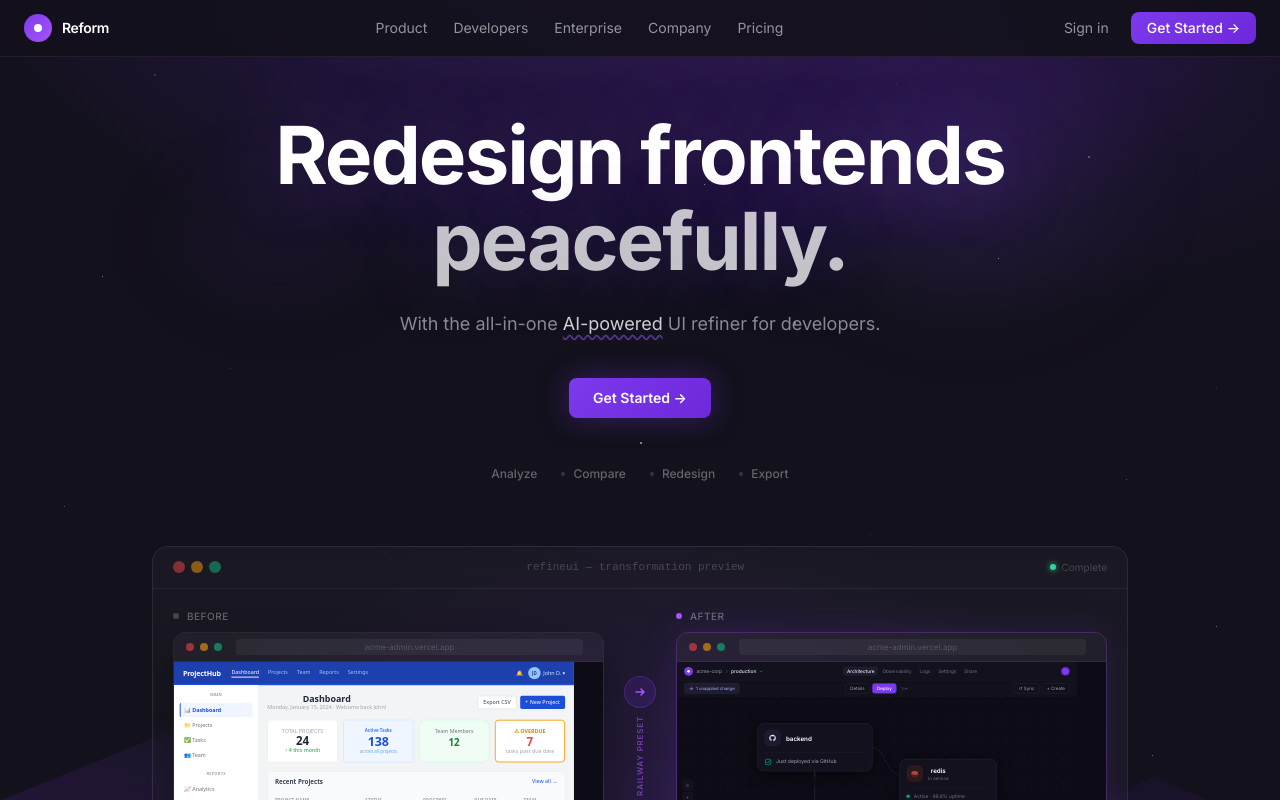
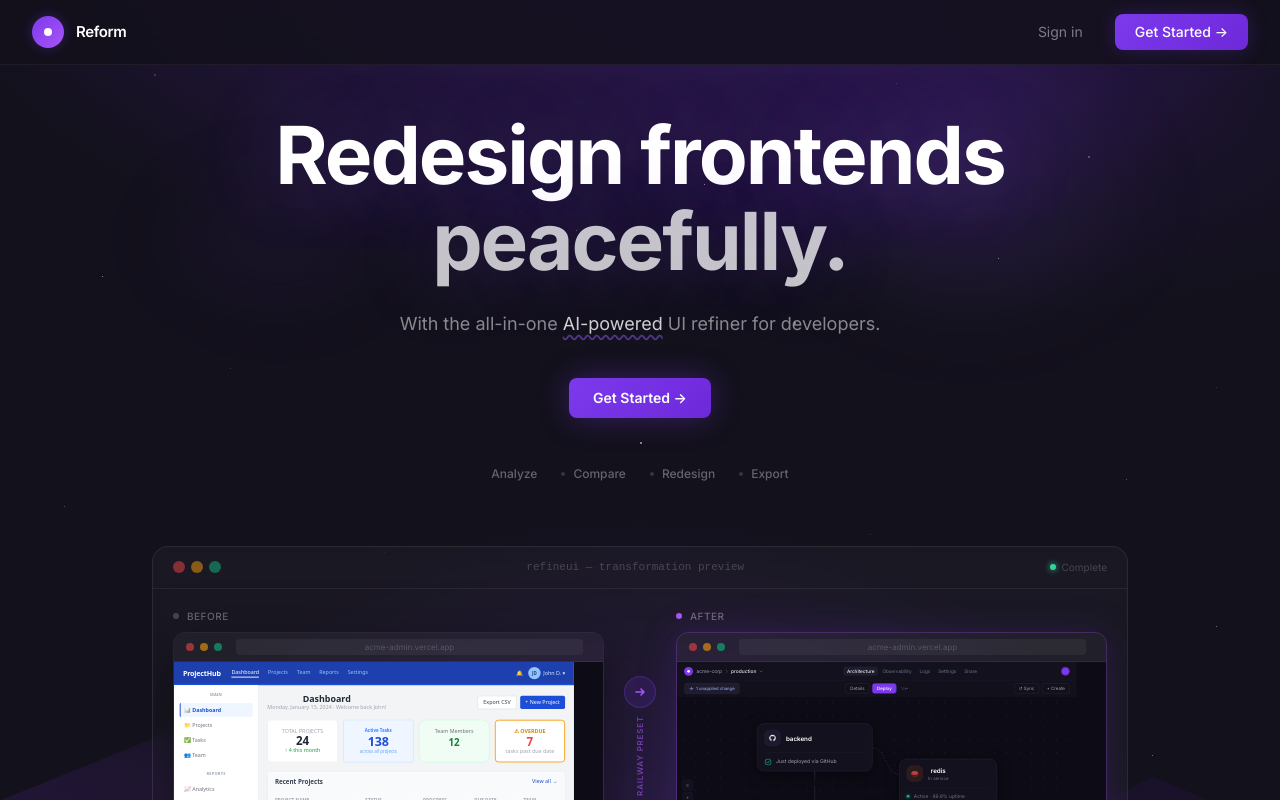
Before and after one commit to HamzaAbudaqa/Reform, a Next.js app in the folder frontend/: page / in a window 1280 px wide. Shown: the top 800 px of the page. Built offline with nearby package versions, Linux system fonts and the light colour scheme.

Commit message:
Add frontend folder structure, navbar redesign, and curosr glow effect

```diff
--- a/frontend/components/layout/Navbar.tsx
+++ b/frontend/components/layout/Navbar.tsx
@@ -1,114 +1,54 @@
 'use client'
 
-import { useState } from 'react'
 import Link from 'next/link'
-import { Menu, X } from 'lucide-react'
-
-const NAV_LINKS = [
-  { label: 'Product', href: '#features' },
-  { label: 'Developers', href: '#' },
-  { label: 'Enterprise', href: '#' },
-  { label: 'Company', href: '#' },
-  { label: 'Pricing', href: '#' },
-] as const
 
 export default function Navbar() {
-  const [mobileOpen, setMobileOpen] = useState(false)
-
   return (
     <nav
-      className="fixed top-0 left-0 right-0 z-50 backdrop-blur-xl border-b transition-all duration-300"
-      style={{ background: 'rgba(19,17,28,0.9)', borderColor: 'rgba(255,255,255,0.06)' }}
+      className="fixed top-0 left-0 right-0 z-50 backdrop-blur-xl border-b"
+      style={{ background: 'rgba(19,17,28,0.85)', borderColor: 'rgba(255,255,255,0.05)' }}
     >
-      <div className="max-w-7xl mx-auto px-6 h-14 flex items-center justify-between">
+      <div className="max-w-7xl mx-auto px-8 h-16 flex items-center justify-between">
         {/* Logo */}
-        <Link href="/" className="flex items-center gap-2.5 group flex-shrink-0">
+        <Link href="/" className="flex items-center gap-3 group flex-shrink-0">
           <div
-            className="w-7 h-7 rounded-full flex items-center justify-center flex-shrink-0 transition-opacity group-hover:opacity-80"
-            style={{ background: 'linear-gradient(135deg, #7c3aed, #a855f7)' }}
+            className="w-8 h-8 rounded-full flex items-center justify-center flex-shrink-0 transition-all duration-300 group-hover:shadow-lg"
+            style={{
+              background: 'linear-gradient(135deg, #7c3aed, #a855f7)',
+              boxShadow: '0 0 12px rgba(124,58,237,0.3)',
+            }}
           >
             <svg width="14" height="14" viewBox="0 0 14 14" fill="white">
               <circle cx="7" cy="7" r="4" />
               <circle cx="7" cy="7" r="2" fill="rgba(255,255,255,0.4)" />
             </svg>
           </div>
-          <span className="font-semibold text-white text-sm tracking-tight">Reform</span>
+          <span className="font-semibold text-white text-[15px] tracking-tight">Reform</span>
         </Link>
 
-        {/* Desktop nav */}
-        <div className="hidden md:flex items-center gap-0.5">
-          {NAV_LINKS.map((item) => (
-            <Link
-              key={item.label}
-              href={item.href}
-              className="text-sm transition-colors px-3 py-1.5 rounded-md"
-              style={{ color: 'rgba(255,255,255,0.55)' }}
-              onMouseEnter={(e) => (e.currentTarget.style.color = 'rgba(255,255,255,0.9)')}
-              onMouseLeave={(e) => (e.currentTarget.style.color = 'rgba(255,255,255,0.55)')}
-            >
-              {item.label}
-            </Link>
-          ))}
-        </div>
-
-        {/* Desktop CTA */}
-        <div className="hidden md:flex items-center gap-2">
+        {/* Right side */}
+        <div className="flex items-center gap-4">
           <Link
             href="#demo"
-            className="text-sm px-3.5 py-1.5 rounded-md transition-colors"
-            style={{ color: 'rgba(255,255,255,0.55)' }}
+            className="text-sm px-4 py-1.5 rounded-md transition-all duration-200"
+            style={{ color: 'rgba(255,255,255,0.45)' }}
             onMouseEnter={(e) => (e.currentTarget.style.color = 'rgba(255,255,255,0.9)')}
-            onMouseLeave={(e) => (e.currentTarget.style.color = 'rgba(255,255,255,0.55)')}
+            onMouseLeave={(e) => (e.currentTarget.style.color = 'rgba(255,255,255,0.45)')}
           >
             Sign in
           </Link>
           <Link
             href="/new"
-            className="text-sm px-4 py-1.5 rounded-lg text-white font-medium transition-opacity hover:opacity-90"
-            style={{ background: 'linear-gradient(135deg, #7c3aed, #6d28d9)' }}
+            className="text-sm px-5 py-2 rounded-lg text-white font-medium transition-all duration-200 hover:opacity-90"
+            style={{
+              background: 'linear-gradient(135deg, #7c3aed, #6d28d9)',
+              boxShadow: '0 0 20px rgba(124,58,237,0.25)',
+            }}
           >
             Get Started →
           </Link>
         </div>
-
-        {/* Mobile toggle */}
-        <button
-          className="md:hidden transition-colors"
-          style={{ color: 'rgba(255,255,255,0.55)' }}
-          onClick={() => setMobileOpen((v) => !v)}
-          aria-label="Toggle menu"
-        >
-          {mobileOpen ? <X size={20} /> : <Menu size={20} />}
-        </button>
       </div>
-
-      {/* Mobile menu */}
-      {mobileOpen && (
-        <div
-          className="md:hidden border-b px-6 py-4 flex flex-col gap-2"
-          style={{ background: '#13111c', borderColor: 'rgba(255,255,255,0.06)' }}
-        >
-          {NAV_LINKS.map((item) => (
-            <Link
-              key={item.label}
-              href={item.href}
-              className="text-sm py-2 transition-colors"
-              style={{ color: 'rgba(255,255,255,0.55)' }}
-              onClick={() => setMobileOpen(false)}
-            >
-              {item.label}
-            </Link>
-          ))}
-          <Link
-            href="#demo"
-            className="text-sm px-4 py-2 rounded-lg text-white font-medium text-center mt-1"
-            style={{ background: 'linear-gradient(135deg, #7c3aed, #6d28d9)' }}
-            onClick={() => setMobileOpen(false)}
-          >
-            Get Started →
-          </Link>
-        </div>
-      )}
     </nav>
   )
 }
```
Also changed, not shown: 1 other file (tests, documents, lock files or other folders).
